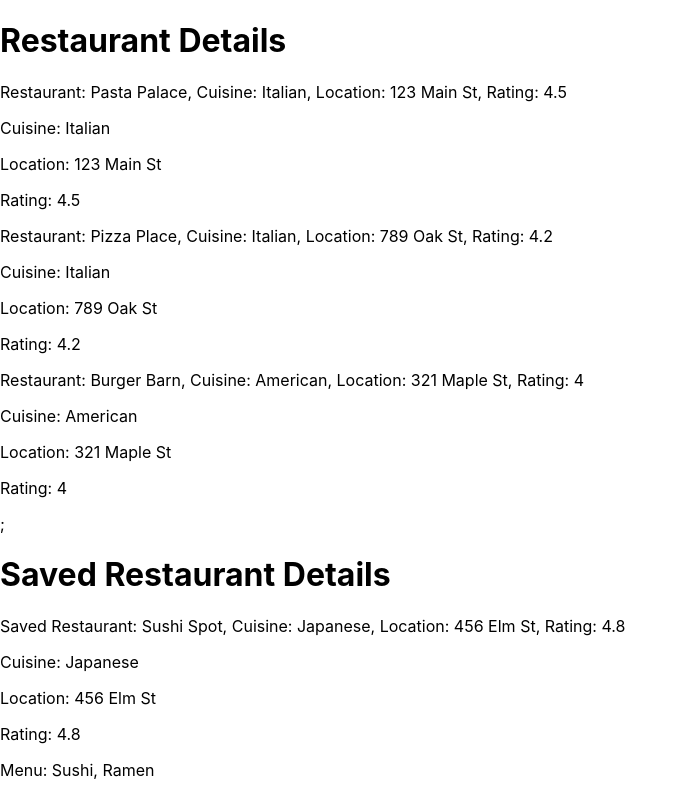
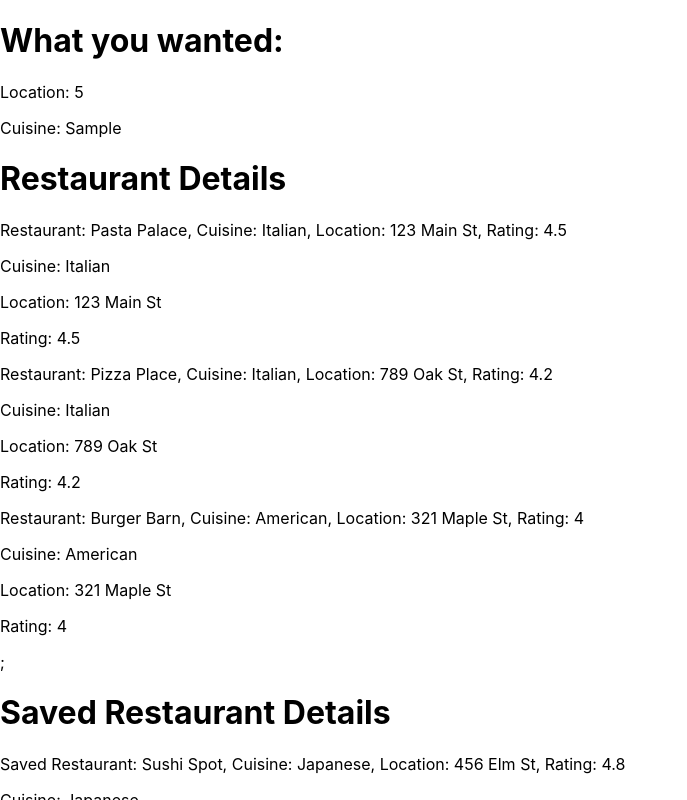
Before and after one commit to E-A-H62/CPP_Hackathon, a React (Create React App) app: page /recommender in a window 1280 px wide. Both pictures are taken after typing "5", "Sample" into the empty fields and a click on the button "Submit". Shown: the top 800 px of the page, without its empty margins (0-687 px from the left). Built offline with nearby package versions, Linux system fonts and the light colour scheme.

Commit message:
Added functionality to pass input submitted to form to restaurant page

```diff
--- a/src/Restaurant.js
+++ b/src/Restaurant.js
@@ -6,6 +6,7 @@ class Restaurant {
         this.cuisine = cuisine;
         this.location = location;
         this.rating = rating;
+        this.isSaved = false;
     }
 
     getDetails() {
@@ -23,6 +24,10 @@ class Restaurant {
     getRating() {
         return this.rating;
     }
+
+    getIsSaved() {
+        return this.isSaved;
+    }
 }
 
 export default Restaurant;
--- a/src/RestaurantPage.js
+++ b/src/RestaurantPage.js
@@ -1,7 +1,7 @@
 import Restaurant from './Restaurant';
 import SavedRestaurant from './SavedRestaurant';
 import React from 'react';
-import { useNavigate } from 'react-router-dom';
+import { useNavigate, useLocation } from 'react-router-dom';
 
 const RestaurantPage = () => {
     // using dummy data to display on webpage
@@ -12,6 +12,12 @@ const RestaurantPage = () => {
     const savedRestaurant = new SavedRestaurant("Sushi Spot", "Japanese", "456 Elm St", 4.8, ["Sushi", "Ramen"]);
     const navigate = useNavigate();
 
+    //https://stackoverflow.com/questions/69714423/how-do-you-pass-data-when-using-the-navigate-function-in-react-router-v6
+    //https://dev.to/esedev/how-to-pass-and-access-data-from-one-route-to-another-with-uselocation-usenavigate-usehistory-hooks-1g5m
+    const {state} = useLocation();
+    const {location, cuisine} = state;
+
+
     const goBack = (event) => {
         event.preventDefault();
         navigate('/recommender');
@@ -19,6 +25,10 @@ const RestaurantPage = () => {
 
     return (
         <div>
+            <h1>What you wanted:</h1>
+            <p>Location: {location}</p>
+            <p>Cuisine: {cuisine}</p>
+
             <h1>Restaurant Details</h1>
             {restaurants.map((restaurant, index) => (
                 <div key={index}>
--- a/src/RestaurantRecommender.js
+++ b/src/RestaurantRecommender.js
@@ -13,7 +13,8 @@ const RestaurantRecommender = () => {
         // For example, send data to backend or perform any logic
         console.log('Location:', location);
         console.log('Cuisine:', cuisine);
-        navigate('/restaurant');
+        //navigate('/restaurant');
+        navigate('/restaurant', { state: { location, cuisine } });
     };
 
     return (
```
